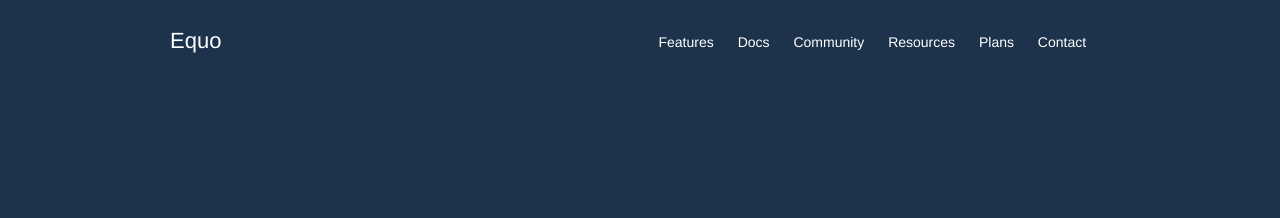
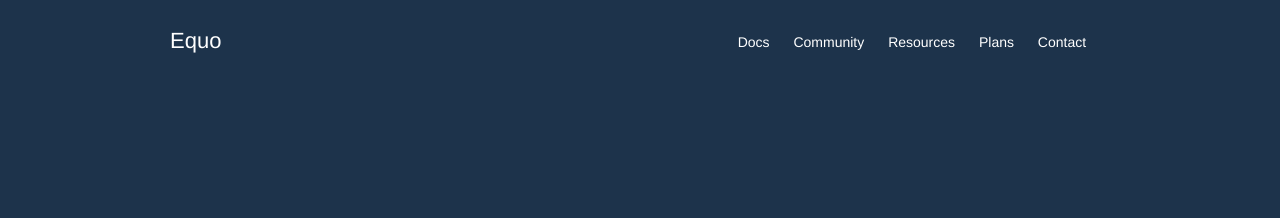
Before and after one commit to maketechnology/equo, a Jekyll site: the page built from index.html, in a window 1280 px wide. Shown: the top 218 px of the page. Built offline with Jekyll 4.4.1, drawn with Linux system fonts in a browser that asks for light colours.

Commit message:
Remove feature link from header

```diff
--- a/_includes/header.html
+++ b/_includes/header.html
@@ -6,8 +6,6 @@
     </a>
 
     <nav class="site-header-nav">
-
-      <a class="site-header-nav-item " href="/docs/">Features</a>
       <a class="site-header-nav-item " href="/docs/">Docs</a>
       <a class="site-header-nav-item " href="/community/">Community</a>
       <a class="site-header-nav-item " href="/apps/">Resources</a>
```
